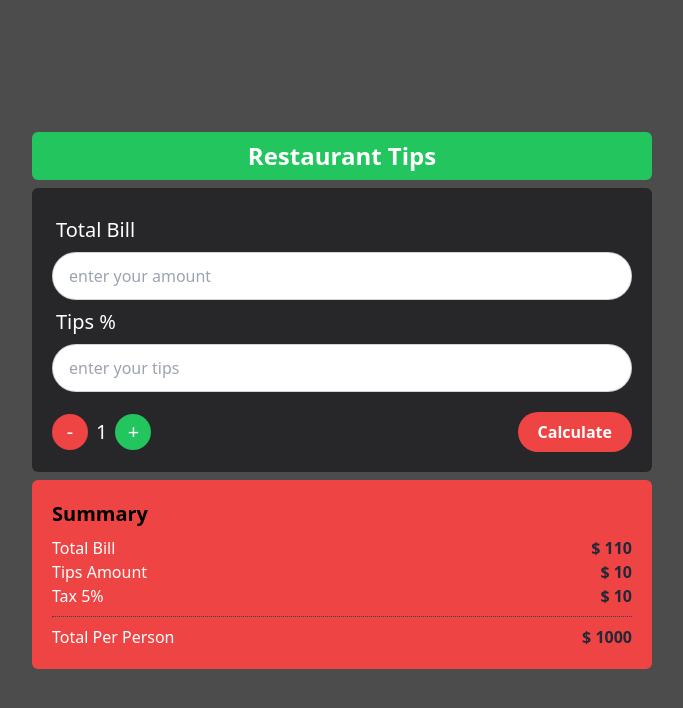
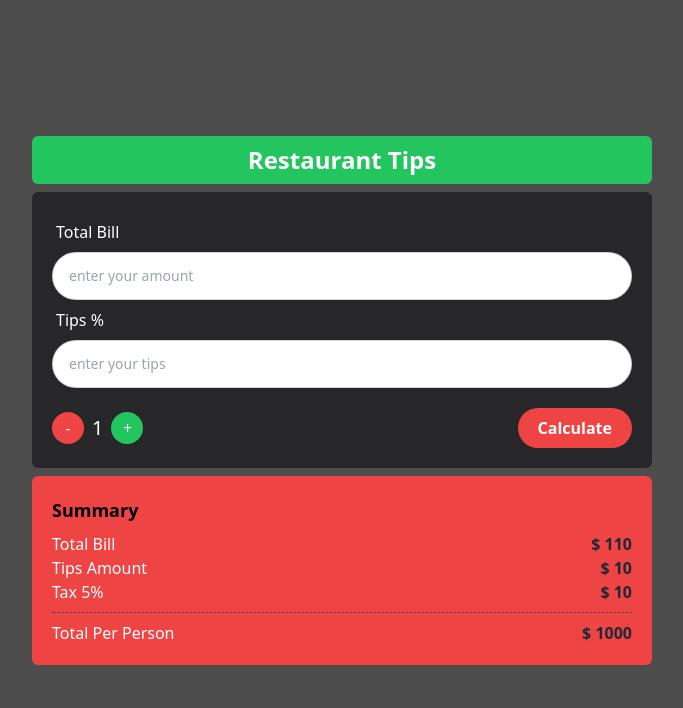
Before and after one commit to sohanwebdevctg/dom2-restaurant-tips-calculator, a plain HTML site: page index.html in a window 1280 px wide. Shown: the whole page, without its empty margins (298-981 px from the left). Drawn offline with nearby package versions, Linux system fonts and the light colour scheme.

Commit message:
responsive the full section

```diff
--- a/index.html
+++ b/index.html
@@ -9,10 +9,10 @@
   <title>Restaurant tips Calculator</title>
 </head>
 <body class="bg-black bg-opacity-70">
-  <main class="container mx-auto h-screen flex flex-col justify-center items-center gap-2 px-5 py-5">
+  <main class="container mx-auto h-screen flex flex-col justify-center items-center gap-2 px-5">
     <!-- title section start -->
-     <div class="bg-green-500 w-full sm:w-2/3 md:w-2/3 lg:w-1/2 text-center py-2 sm:py-2 rounded-md">
-      <h1 class="text-xl xl:text-2xl text-white font-bold">Restaurant Tips</h1>
+     <div class="bg-green-500 w-full sm:w-2/3 md:w-2/3 lg:w-1/2 text-center py-2 rounded-md">
+      <h1 class="text-lg sm:text-lg xl:text-2xl text-white font-bold">Restaurant Tips</h1>
      </div>
     <!-- title section end -->
     <!-- user info section start -->
@@ -20,28 +20,28 @@
       <!-- total bill start -->
       <div class="form-control">
         <label class="label">
-          <span class="label-text text-white text-sm sm:text-xl">Total Bill</span>
+          <span class="label-text text-white text-sm sm:text-sm md:text-sm lg:text-base">Total Bill</span>
         </label>
-        <input type="text" placeholder="enter your amount" class="input input-bordered rounded-3xl"/>
+        <input type="text" placeholder="enter your amount" class="input input-sm xl:input-md input-bordered rounded-3xl"/>
       </div>
       <!-- total bill end -->
       <!-- tips start -->
       <div class="form-control">
         <label class="label">
-          <span class="label-text text-white text-sm sm:text-xl">Tips %</span>
+          <span class="label-text text-white text-sm sm:text-sm md:text-sm lg:text-base">Tips %</span>
         </label>
-        <input type="text" placeholder="enter your tips" class="input input-bordered rounded-3xl"/>
+        <input type="text" placeholder="enter your tips" class="input input-sm xl:input-md input-bordered rounded-3xl"/>
       </div>
       <!-- tips end -->
       <!-- button start -->
       <ul class="flex justify-between items-center mt-5">
         <li class="flex items-center gap-2">
-          <button class="text-white bg-red-500 w-7 h-7 sm:w-9 sm:h-9 text-sm sm:text-xl rounded-full flex justify-center items-center">-</button>
-          <span class="text-white text-lg sm:text-xl">1</span>
-          <button class="text-white bg-green-500 w-7 h-7 sm:w-9 sm:h-9 text-sm sm:text-xl rounded-full flex justify-center items-center">+</button>
+          <button class="text-white bg-red-500 w-7 h-7 sm:w-7 sm:h-7 md:w-7 md:h-7 lg:w-8 lg:h-8 text-sm sm:text-sm md:text-sm  lg:text-base rounded-full flex justify-center items-center">-</button>
+          <span class="text-white text-lg sm:text-lg md:text-lg lg:text-xl">1</span>
+          <button class="text-white bg-green-500 w-7 h-7 sm:w-7 sm:h-7 md:w-7 md:h-7 lg:w-8 lg:h-8 text-sm sm:text-sm md:text-sm  lg:text-base rounded-full flex justify-center items-center">+</button>
         </li>
         <li>
-          <button class="text-white bg-red-500 px-3 xl:px-5 py-2 rounded-3xl text-xs sm:text-base font-bold">Calculate</button>
+          <button class="text-white bg-red-500 px-3 sm:px-3 lg:px-3 xl:px-5 py-2 rounded-3xl text-xs sm:text-xs md:text-xs lg:text-sm xl:text-base font-bold">Calculate</button>
         </li>
       </ul>
       <!-- button end -->
@@ -49,7 +49,7 @@
     <!-- user info section end -->
     <!-- summary section start -->
      <div class="bg-red-500 w-full sm:w-2/3 md:w-2/3 lg:w-1/2 p-5 rounded-md">
-      <h2 class="text-xl text-black font-bold mb-2">Summary</h2>
+      <h2 class="text-lg sm:text-lg text-black font-bold mb-2">Summary</h2>
       <ul>
         <li class="flex justify-between items-center">
           <p class="text-white text-sm xl:text-base">Total Bill</p>
```
